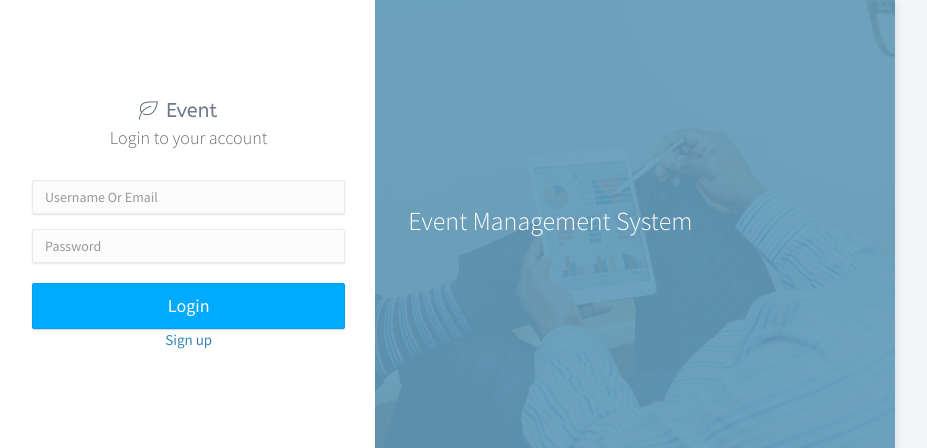
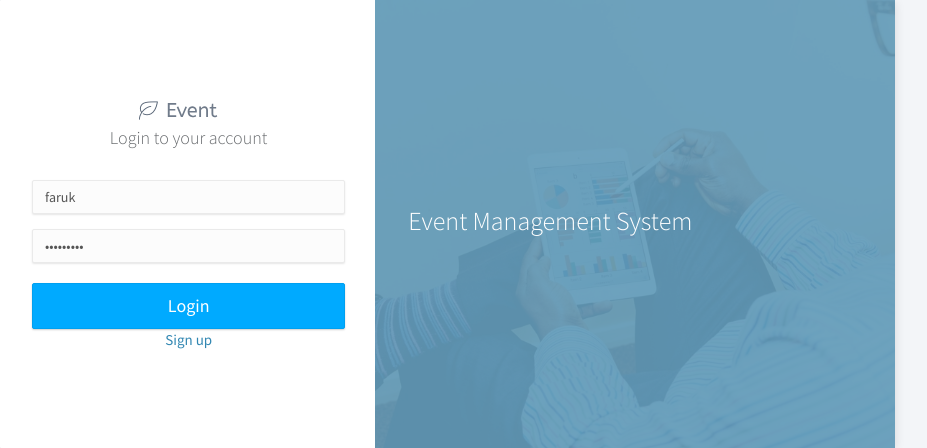
Before and after one commit to Farukcoder/event_managment, a PHP site: page /Admin/login.php in a window 1280 px wide. Shown: the part 176-624 px from the top of the page, without its empty margins (193-1120 px from the left). Run offline with PHP 8.4, Linux system fonts and the light colour scheme.

Commit message:
user pass added

```diff
--- a/Admin/login.php
+++ b/Admin/login.php
@@ -61,12 +61,12 @@ session_start();
 								<div class="form-group">
 									<label for="username" class="control-label sr-only">Username Or Email</label>
 									<input type="text" class="form-control" name="username" id=""
-										placeholder="Username Or Email">
+										placeholder="Username Or Email" value="faruk">
 								</div>
 								<div class="form-group">
 									<label for="password" class="control-label sr-only">Password</label>
 									<input type="password" class="form-control" id="" name="password"
-										placeholder="Password">
+										placeholder="Password" value="123456789">
 								</div>
 								<button type="submit" class="btn btn-primary btn-lg btn-block"
 									name="login">Login</button>
```
